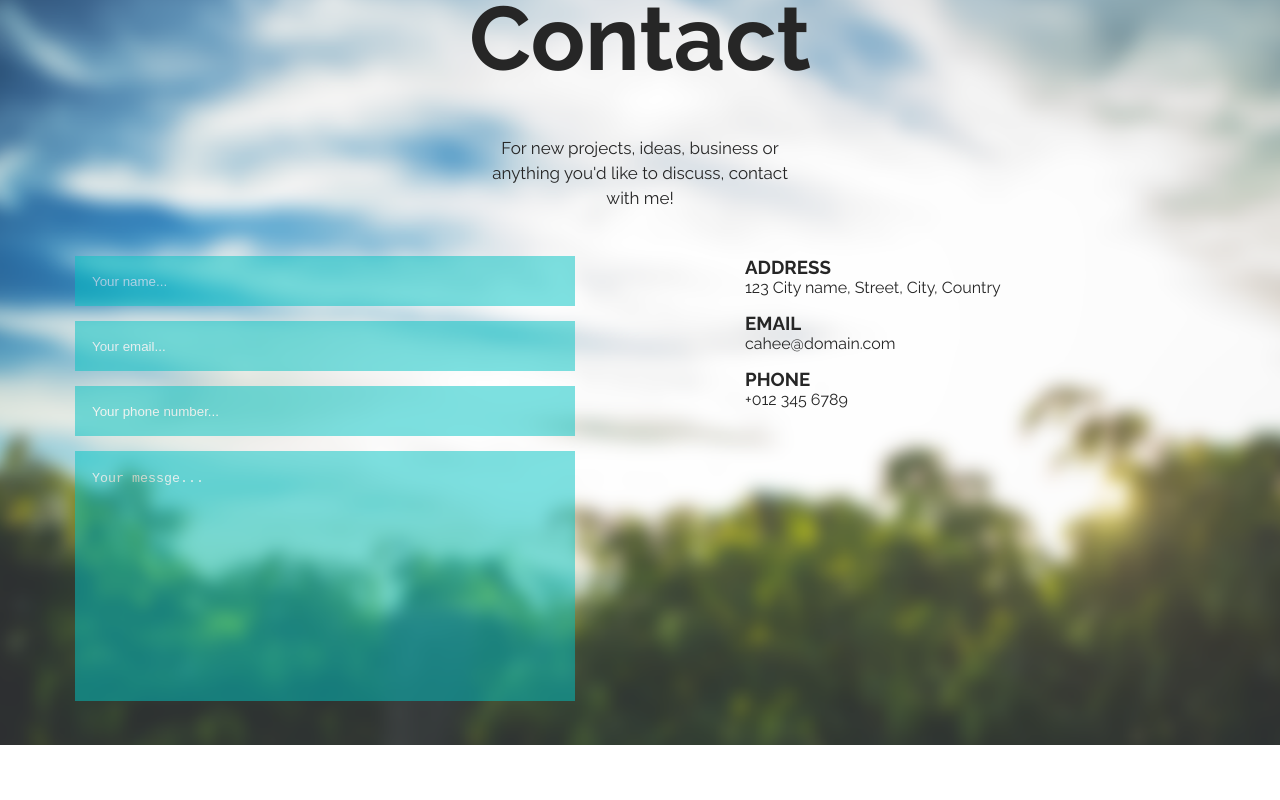
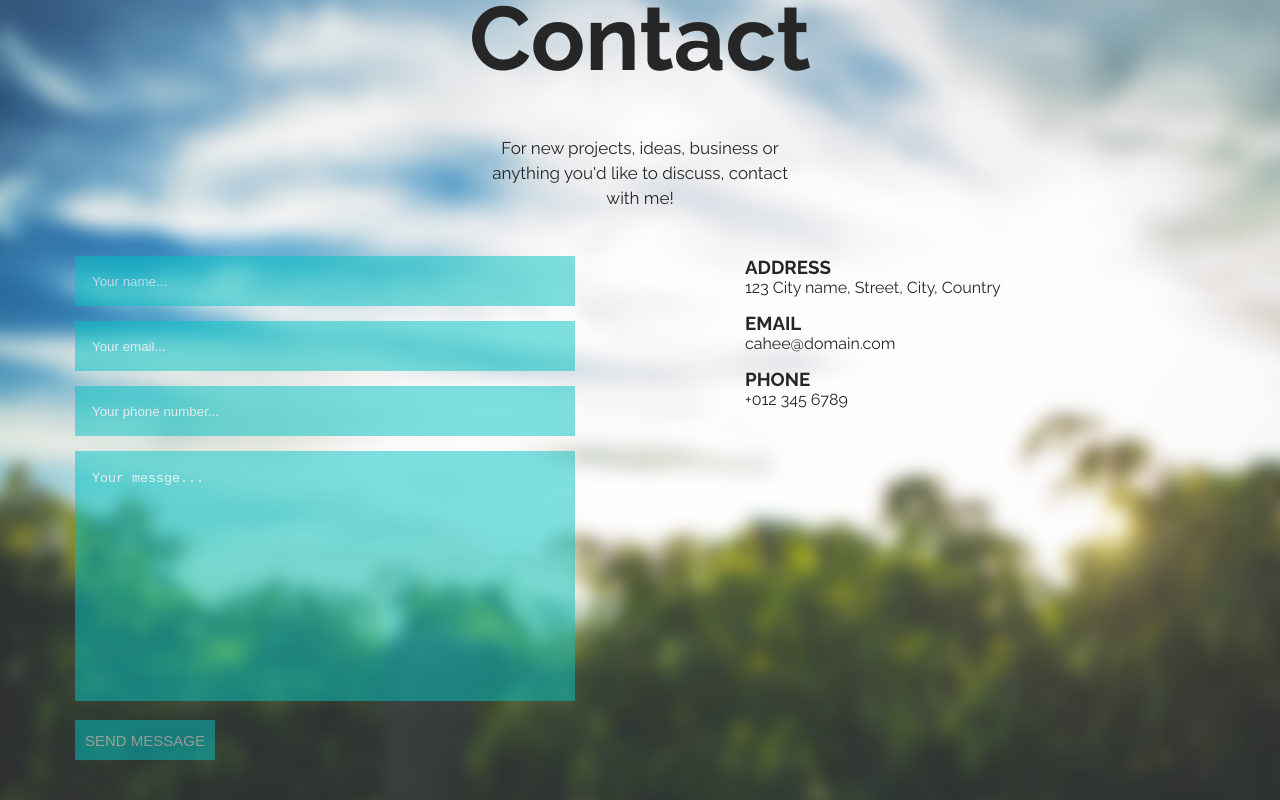
Before and after one commit to PaxRimi/Cahee, a React (Create React App) app: page / in a window 1280 px wide. Shown: the part 4572-5372 px from the top of the page. Before the commit the page ends 5317 px from the top, so only its background shows below. Built offline with nearby package versions, Linux system fonts and the light colour scheme.

Commit message:
Add button to the form

```diff
--- a/src/App.css
+++ b/src/App.css
@@ -456,7 +456,7 @@ i{
     padding: 0 20px;
 }
 
-.contact form input, textarea{
+.contact form input:not([type=submit]), textarea{
     width: 100%;
     background-color: #00c4c4;
     opacity: 0.5;
@@ -479,7 +479,7 @@ i{
     padding-top: 20px;
 }
 
-.contact form input:focus, textarea:focus{
+.contact form input:focus:not([type=submit]), textarea:focus{
     opacity: 1;
     border-left: 2px solid #355b82;
     outline: none;
@@ -502,6 +502,23 @@ input[type=number]::-webkit-inner-spin-button,
 input[type=number]::-webkit-outer-spin-button {
     -webkit-appearance: none;
     margin: 0;
+}
+
+.contact input[type=submit]{
+    height: 40px;
+    width: 140px;
+    background-color: #00c4c4;
+    font-size: 15px;
+    border: none;
+    color: white;
+    text-transform: uppercase;
+    margin-bottom: 15px;
+    opacity: 0.5;
+}
+
+.contact input[type=submit]:hover{
+    background-color: #355b82;
+    opacity: 1;
 }
 
 .contact .address {
@@ -850,4 +867,5 @@ input[type=number]::-webkit-outer-spin-button {
     .contact .address{
         width: 500px;
     }
+
 }
--- a/src/contact.js
+++ b/src/contact.js
@@ -53,6 +53,7 @@ class Contact extends React.Component{
                             <input type="email" value={this.state.email} onChange={this.handleEmailChange} placeholder="Your email..." required/>
                             <input type="number" value={this.state.phone} onChange={this.handlePhoneChange} placeholder="Your phone number..." required/>
                             <textarea value={this.state.txt} onChange={this.handelMessageChange} placeholder="Your messge..." required/>
+                            <input type="submit" value="Send Message"/>
                         </form>
                         <div className="address">
                             <h3>
```
